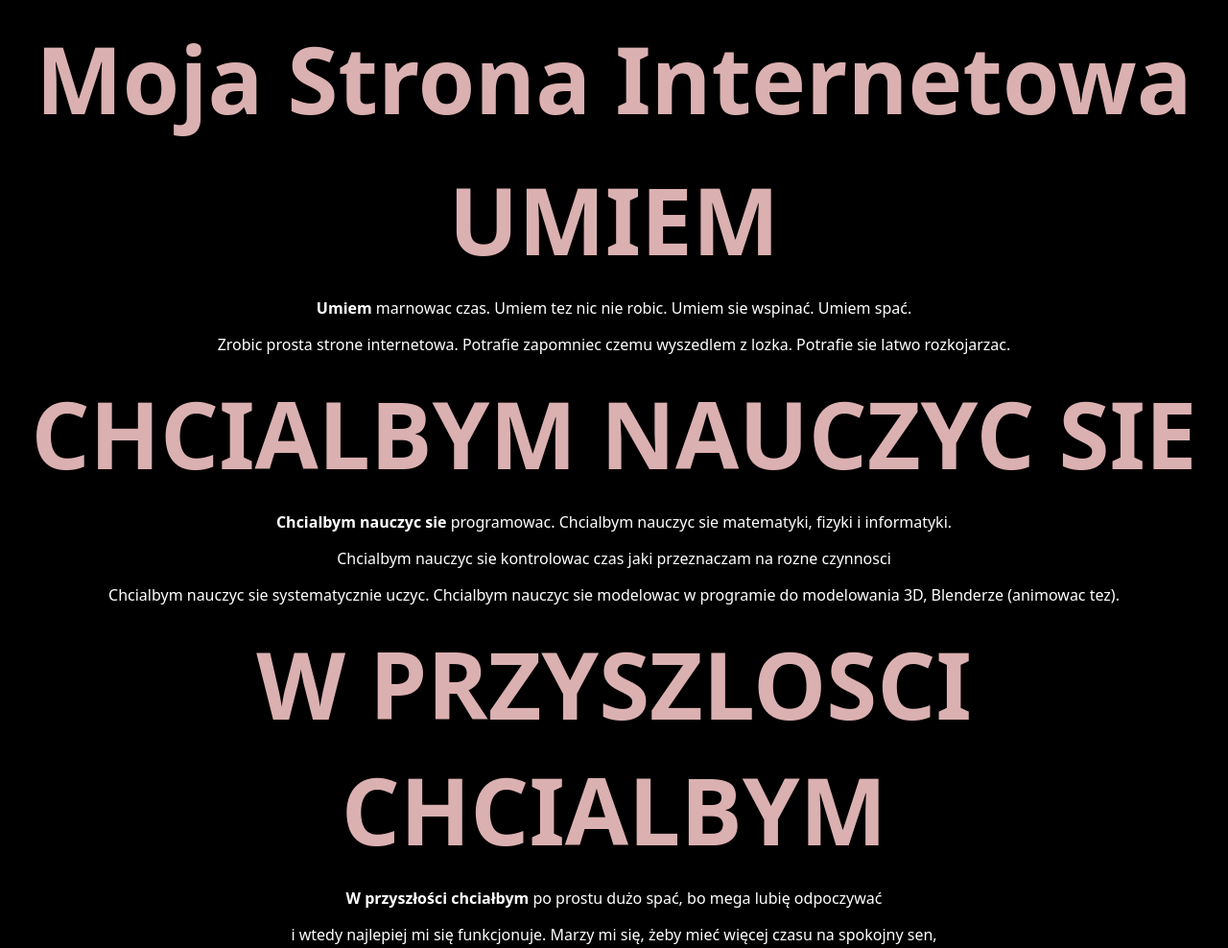
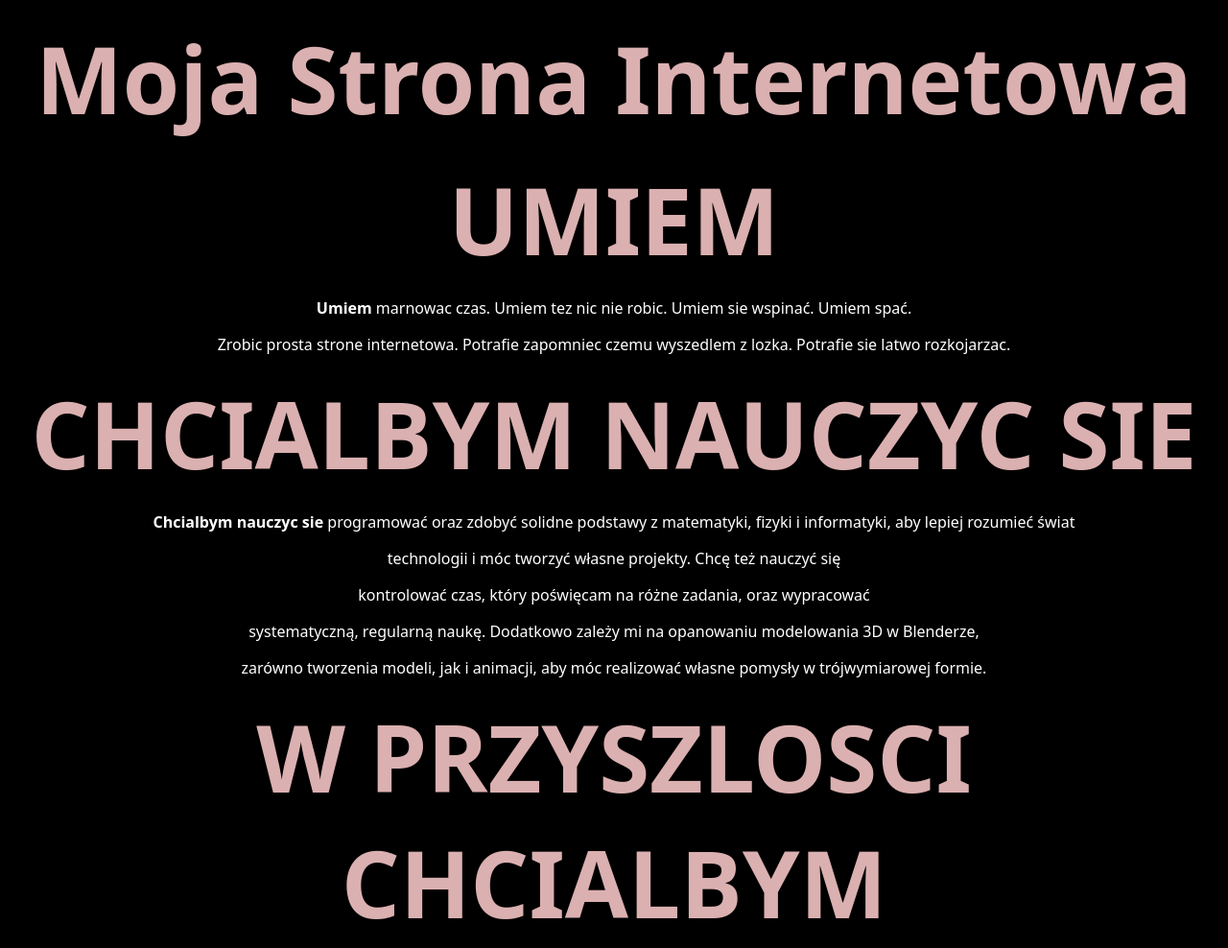
Before and after one commit to PuszkaZGroszkiem22/puszkazgroszkiem22.github.io, a plain HTML site: page index.html in a window 1280 px wide. Shown: the top 988 px of the page at 96% size. Drawn offline with Linux system fonts and the light colour scheme; a web font is replaced by a local one.

Commit message:
Update index.html

```diff
--- a/index.html
+++ b/index.html
@@ -15,7 +15,8 @@
      <p><center><f><b><k>UMIEM</k></b></center></f></p>
     <p><b><g><center> Umiem</b> marnowac czas. Umiem tez nic nie robic. Umiem sie wspinać. Umiem spać.<p>Zrobic prosta strone internetowa. Potrafie zapomniec czemu wyszedlem z lozka. Potrafie sie latwo rozkojarzac.
      <p><center><f><b><k>CHCIALBYM NAUCZYC SIE</k></b></center></f></p>
-    <p><b> Chcialbym nauczyc sie</b> programowac. Chcialbym nauczyc sie matematyki, fizyki i informatyki.</p><p> Chcialbym nauczyc sie kontrolowac czas jaki przeznaczam na rozne czynnosci</p> <p>Chcialbym nauczyc sie systematycznie uczyc. Chcialbym nauczyc sie modelowac w programie do modelowania 3D, Blenderze (animowac tez).</p>
+    <p><b> Chcialbym nauczyc sie</b> programować oraz zdobyć solidne podstawy z matematyki, fizyki i informatyki, aby lepiej rozumieć świat<p></p> technologii i móc tworzyć własne projekty. Chcę też nauczyć się</p> kontrolować czas, który poświęcam na różne zadania, oraz wypracować<p></p> systematyczną, regularną naukę.
+    Dodatkowo zależy mi na opanowaniu modelowania 3D w Blenderze,</p> zarówno tworzenia modeli, jak i animacji, aby móc realizować własne pomysły w trójwymiarowej formie.
      <p><center><f><b><k>W PRZYSZLOSCI CHCIALBYM</k></b></center></f></p>
     <p><b>W przyszłości chciałbym</b> po prostu dużo spać, bo mega lubię odpoczywać</p> i wtedy najlepiej mi się funkcjonuje. Marzy mi się, żeby mieć więcej czasu na spokojny sen,<p> bez stresu i ciągłego pośpiechu. Chciałbym też często grać w </p>planszówki i w gry wideo, bo to mnie naprawdę relaksuje i daje mi dużo frajdy.<p> No i wiadomo — w przyszłości bardzo chciałbym zdać tę klasę, bo to dla mnie ważne i pomoże mi iść dalej z<p> moimi planami i marzeniami.</p>
     <p><center><img></p>
```
